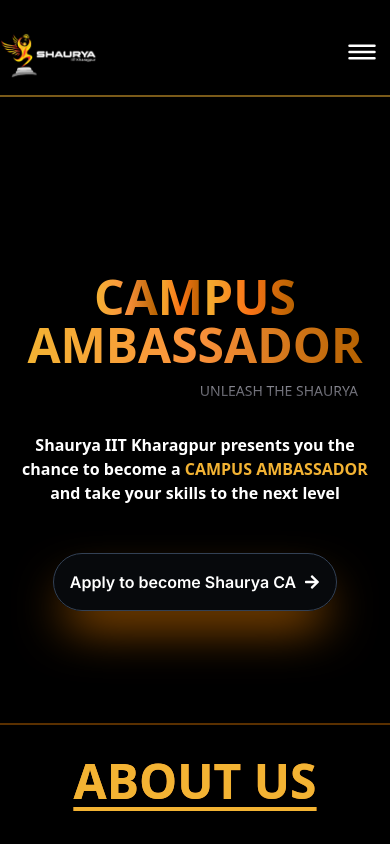
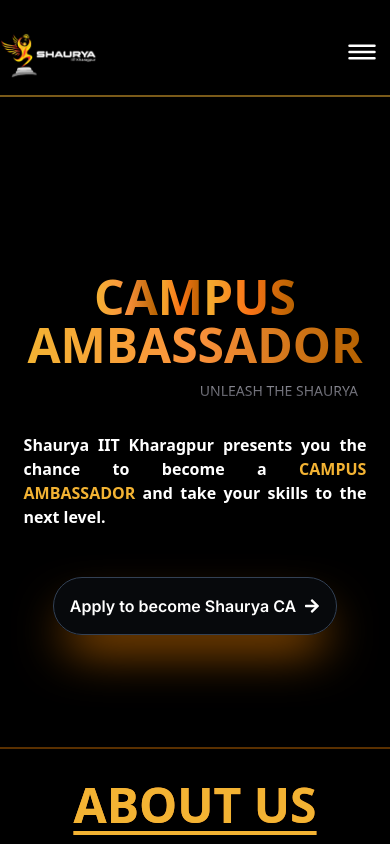
Before and after one commit to Shaurya-IITKGP/CampusAmbassador, a Next.js app: page / in a window 390 px wide. Shown: the top 844 px of the page. Built offline with nearby package versions, Linux system fonts and the light colour scheme.

Commit message:
text aligned

```diff
--- a/src/components/NewHome.tsx
+++ b/src/components/NewHome.tsx
@@ -41,14 +41,16 @@
             </div>
           </div>
 
-          <div className='lg:hidden text-white p-2 mt-6 flex justify-center'>
-    <div className='w-full sm:w-4/5 text-center font-sans font-bold'>
-        Shaurya IIT Kharagpur presents you the chance to become a
-        <span className='font-extrabold text-lightOrange'> CAMPUS </span>
-        <span className='font-extrabold text-lightOrange'> AMBASSADOR </span>
-        and take your skills to the next level
-    </div>
+          <div className="lg:hidden text-white p-2 mt-6 flex justify-center text-center">
+  <div className="font-sans font-bold text-center w-11/12 sm:w-4/5 text-center "
+    style={{ lineHeight: '1.5', textAlign: 'justify', maxWidth: '800px' }}>
+    Shaurya IIT Kharagpur presents you the chance to become a
+    <span className="font-extrabold text-lightOrange"> CAMPUS </span>
+    <span className="font-extrabold text-lightOrange"> AMBASSADOR </span>
+    and take your skills to the next level.
+  </div>
 </div>
+
 
 
           {/* CTA Button */}
```
